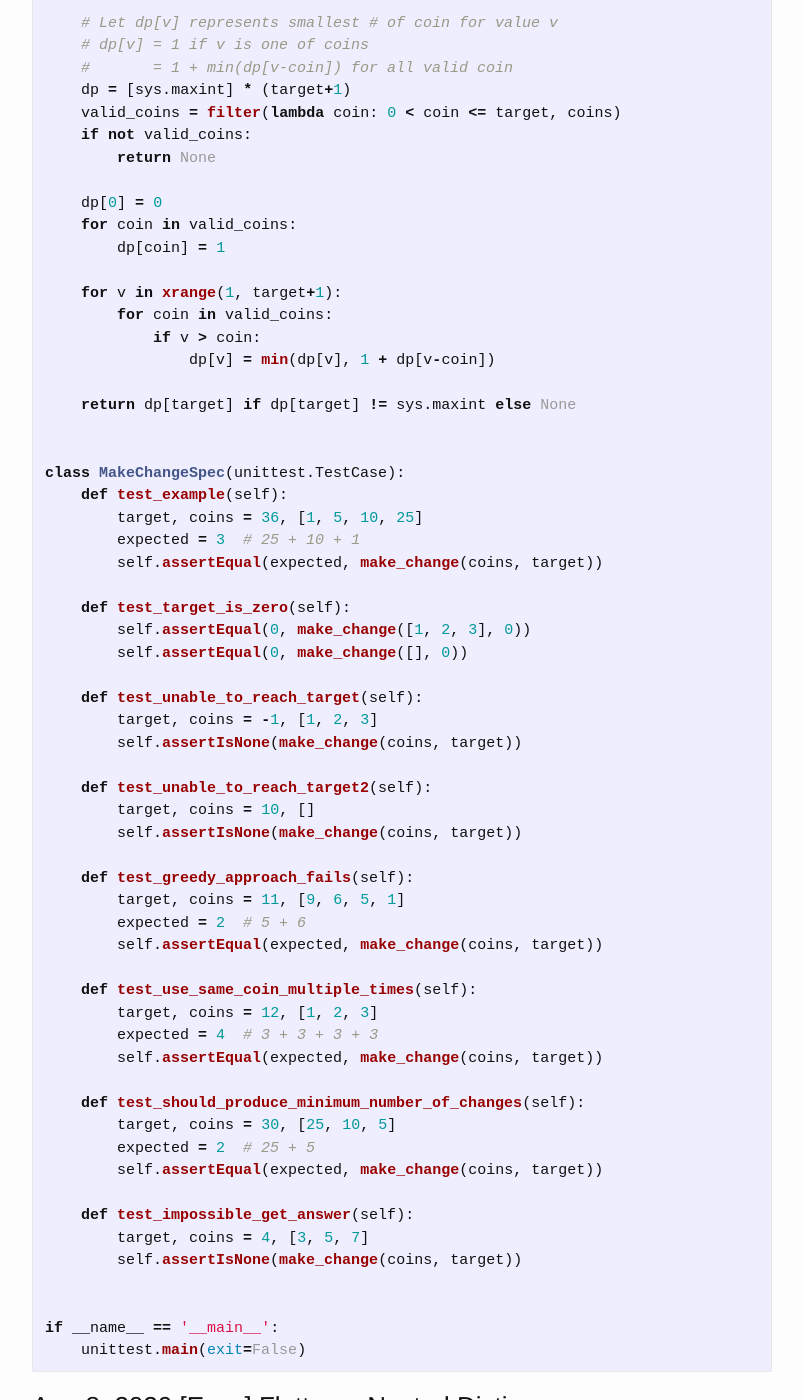
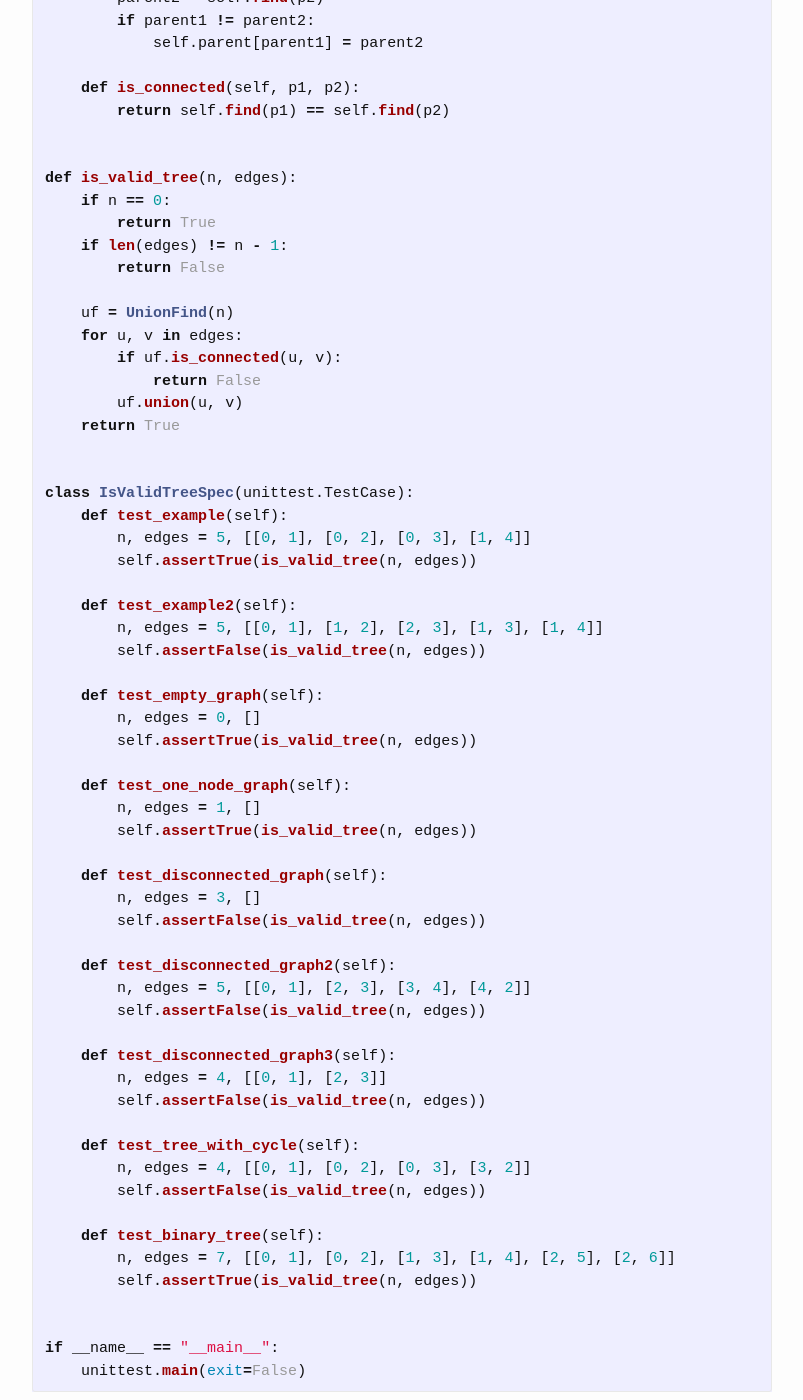
Before and after one commit to trsong/trsong.github.io, a Jekyll site: the page built from _posts/2020-08-01-DailyQuestionsAug.md, in a window 1280 px wide and 1400 px high, scrolled down 2093 px. Shown: the whole window, without its empty margins (238-1041 px from the left). Built offline with Jekyll 4.4.1, drawn with Linux system fonts in a browser that asks for light colours; some of the changed text lies outside the part shown.

Commit message:
Add Solution to Aug 10 Question

````diff
--- a/_posts/2020-08-01-DailyQuestionsAug.md
+++ b/_posts/2020-08-01-DailyQuestionsAug.md
@@ -56,6 +56,87 @@ Output: True
 ```py
 Input: n = 5, and edges = [[0,1], [1,2], [2,3], [1,3], [1,4]]
 Output: False
+```
+
+**My thoughts:** A tree is a connected graph with n-1 edges. As it is undirected graph and a tree must not have cyclee, we can use Disjoint Set (Union-Find) to detect cycle. Append both ends of each edge and test if it's already connected before adding this edge.
+
+**Solution with Union-Find:** [https://repl.it/@trsong/Graph-Valid-Tree](https://repl.it/@trsong/Graph-Valid-Tree)
+```py
+import unittest
+
+class UnionFind(object):
+    def __init__(self, n):
+        self.parent = [-1] * n
+
+    def find(self, p):
+        while self.parent[p] != -1:
+            p = self.parent[p]
+        return p
+
+    def union(self, p1, p2):
+        parent1 = self.find(p1)
+        parent2 = self.find(p2)
+        if parent1 != parent2:
+            self.parent[parent1] = parent2
+
+    def is_connected(self, p1, p2):
+        return self.find(p1) == self.find(p2)
+
+
+def is_valid_tree(n, edges):
+    if n == 0:
+        return True
+    if len(edges) != n - 1:
+        return False
+
+    uf = UnionFind(n)
+    for u, v in edges:
+        if uf.is_connected(u, v):
+            return False
+        uf.union(u, v)
+    return True
+
+
+class IsValidTreeSpec(unittest.TestCase):
+    def test_example(self):
+        n, edges = 5, [[0, 1], [0, 2], [0, 3], [1, 4]]
+        self.assertTrue(is_valid_tree(n, edges))
+
+    def test_example2(self):
+        n, edges = 5, [[0, 1], [1, 2], [2, 3], [1, 3], [1, 4]]
+        self.assertFalse(is_valid_tree(n, edges))
+
+    def test_empty_graph(self):
+        n, edges = 0, []
+        self.assertTrue(is_valid_tree(n, edges))
+
+    def test_one_node_graph(self):
+        n, edges = 1, []
+        self.assertTrue(is_valid_tree(n, edges))
+
+    def test_disconnected_graph(self):
+        n, edges = 3, []
+        self.assertFalse(is_valid_tree(n, edges))
+
+    def test_disconnected_graph2(self):
+        n, edges = 5, [[0, 1], [2, 3], [3, 4], [4, 2]]
+        self.assertFalse(is_valid_tree(n, edges))
+
+    def test_disconnected_graph3(self):
+        n, edges = 4, [[0, 1], [2, 3]]
+        self.assertFalse(is_valid_tree(n, edges))
+
+    def test_tree_with_cycle(self):
+        n, edges = 4, [[0, 1], [0, 2], [0, 3], [3, 2]]
+        self.assertFalse(is_valid_tree(n, edges))
+
+    def test_binary_tree(self):
+        n, edges = 7, [[0, 1], [0, 2], [1, 3], [1, 4], [2, 5], [2, 6]]
+        self.assertTrue(is_valid_tree(n, edges))
+
+
+if __name__ == "__main__":
+    unittest.main(exit=False)
 ```
 
 ### Aug 9, 2020 \[Medium\] Making Changes
````
